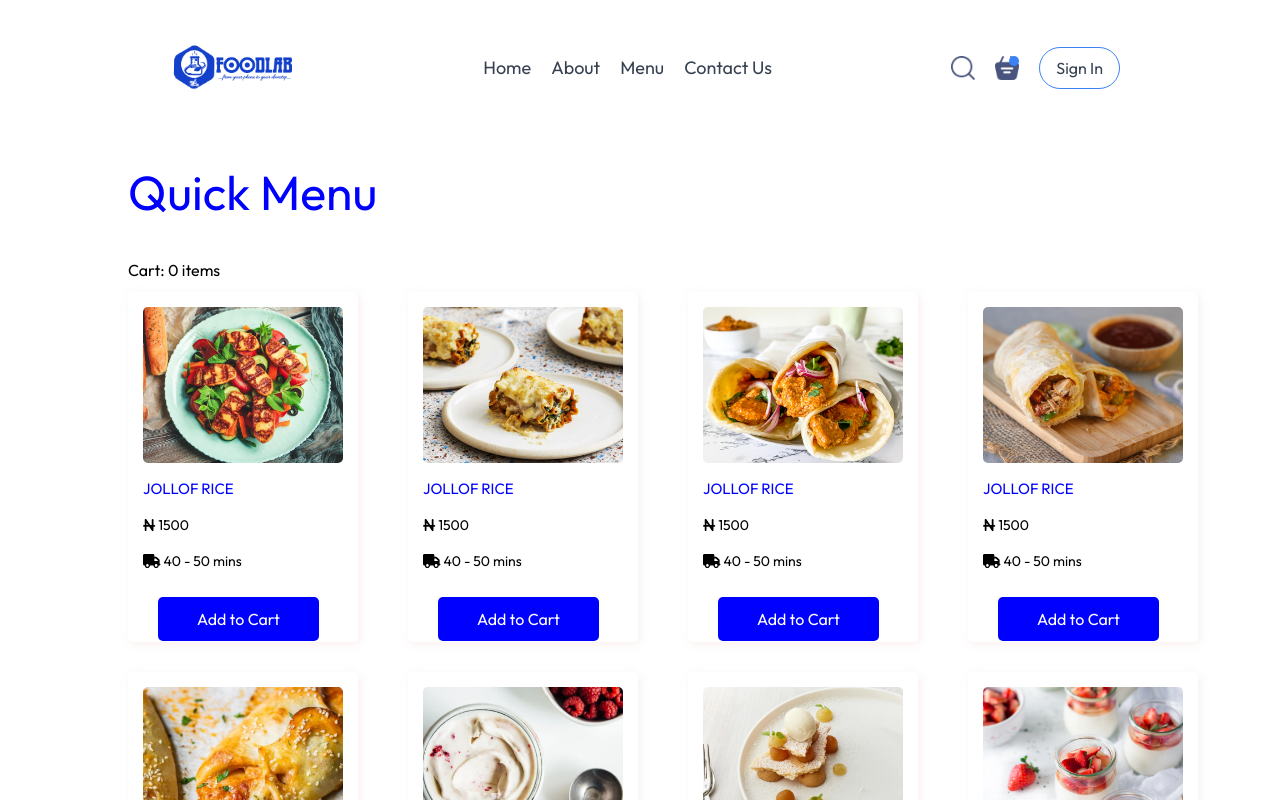
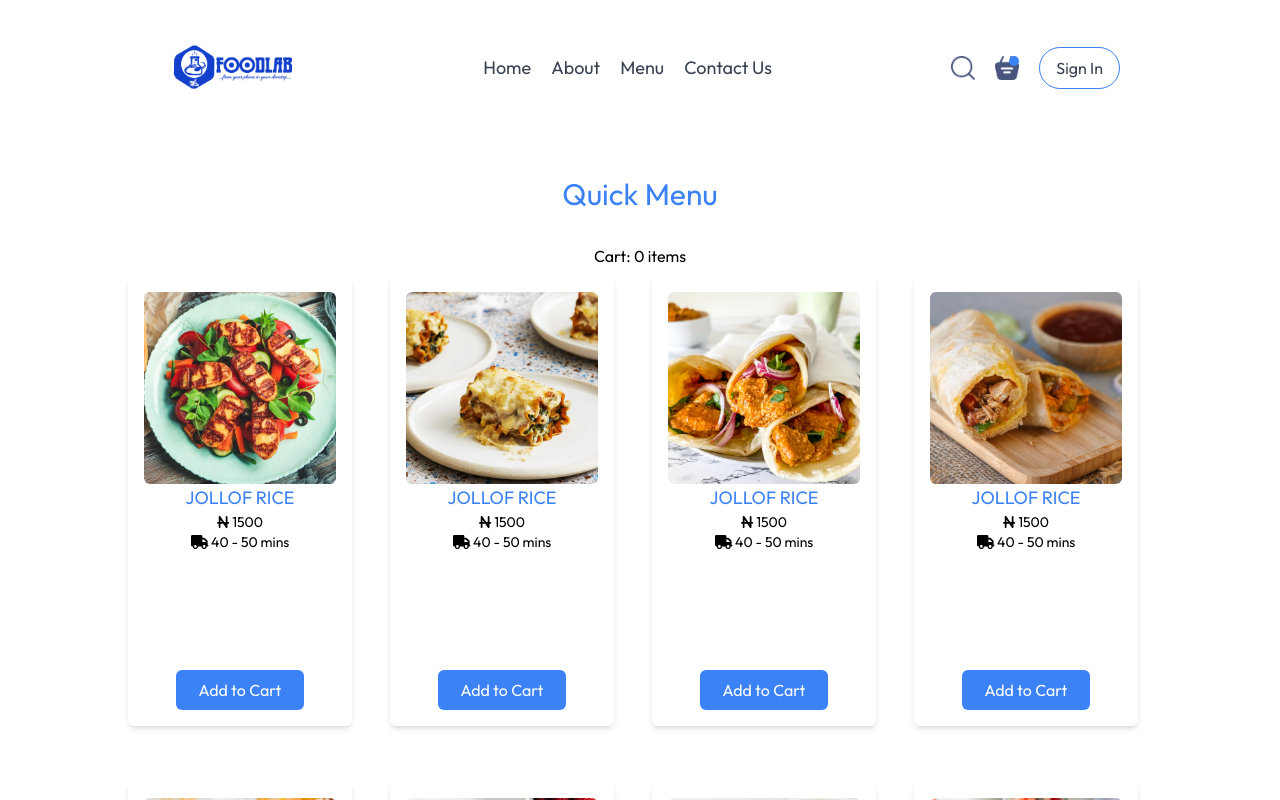
Before and after one commit to OLOWONISHAYE-SUNKANMI/FoodLab, a React (Vite) app: page /quickpicks in a window 1280 px wide. Shown: the top 800 px of the page. Built offline with nearby package versions, Linux system fonts and the light colour scheme.

Commit message:
Update: Add new features or changes

```diff
--- a/src/components/ContactBody/ContactBody.jsx
+++ b/src/components/ContactBody/ContactBody.jsx
@@ -1,18 +1,37 @@
-import React from 'react'
-import './ContactBody.css'
+import React from 'react';
 
 const ContactBody = () => {
   return (
-    <div className='contact_form'>
-        <form>
-            <input type='text' placeholder='Name' />
-            <input type='email' placeholder='Email' />
-            <input type='text' placeholder='Subject' />
-            <textarea placeholder='Message'></textarea>
-            <button>Send a message</button>
-        </form>
+    <div className='w-full flex justify-center items-center p-8 md:p-16'>
+      <form className='w-full md:w-[600px] flex flex-col items-center'>
+        <input
+          type='text'
+          placeholder='Name'
+          className='w-full p-2 border border-gray-300 rounded-md mb-4'
+        />
+        <input
+          type='email'
+          placeholder='Email'
+          className='w-full p-2 border border-gray-300 rounded-md mb-4'
+        />
+        <input
+          type='text'
+          placeholder='Subject'
+          className='w-full p-2 border border-gray-300 rounded-md mb-4'
+        />
+        <textarea
+          placeholder='Message'
+          className='w-full h-48 p-2 border border-gray-300 rounded-md mb-4'
+        ></textarea>
+        <button
+          type='submit'
+          className='w-full p-2 bg-gray-200 border border-gray-300 rounded-md cursor-pointer hover:bg-blue-500 hover:text-white transition duration-300'
+        >
+          Send a message
+        </button>
+      </form>
     </div>
-  )
-}
+  );
+};
 
-export default ContactBody
+export default ContactBody;
--- a/src/components/MenuBody/Quickpicks/Quickpicks.css
+++ b/src/components/MenuBody/Quickpicks/Quickpicks.css
@@ -19,7 +19,7 @@
 
 .quickpicks_body_item {
   width: 230px;
-  height: 350px;
+  height: 360px;
   background: #fff;
   justify-content: center;
   align-items: center;
--- a/src/components/MenuBody/Quickpicks/Quickpicks.jsx
+++ b/src/components/MenuBody/Quickpicks/Quickpicks.jsx
@@ -1,15 +1,18 @@
-import React, { useContext, useState } from 'react';
-import './Quickpicks.css';
+import React, { useContext, useState, useEffect } from 'react';
+import { useNavigate } from 'react-router-dom';
+import { FontAwesomeIcon } from '@fortawesome/react-fontawesome';
+import { faNairaSign, faTruck } from '@fortawesome/free-solid-svg-icons';
+import { CartContext } from '../../../context/CartContext';
 import { menuItems } from '../../../assets/assets';
-import { FontAwesomeIcon } from '@fortawesome/react-fontawesome';
-import { faTruck, faNairaSign } from '@fortawesome/free-solid-svg-icons';
-import { CartContext } from '../../../context/CartContext';
-import { useNavigate } from 'react-router-dom';
 
 const Quickpicks = () => {
   const { cart, addToCart } = useContext(CartContext);
   const navigate = useNavigate();
   const [showPopup, setShowPopup] = useState(false);
+
+  useEffect(() => {
+    console.log('menuItems:', menuItems);
+  }, []);
 
   const handleAddToCart = (item) => {
     addToCart(item);
@@ -20,28 +23,39 @@ const Quickpicks = () => {
   };
 
   return (
-    <div className='quickpicks'>
-      <div className='quickpicks_header'>
-        <h2>Quick Menu</h2>
-        <div className='cart-count' onClick={() => navigate('/cart')}>
+    <div className='py-10'>
+      <div className='flex flex-col items-center'>
+        <h2 className='text-blue-500 text-3xl mb-8'>Quick Menu</h2>
+        <div className='mb-2 cursor-pointer' onClick={() => navigate('/cart')}>
           Cart: {cart.length} items
         </div>
       </div>
-      {showPopup && <div className='popup'>Item added to cart!</div>}
-      <div className='quickpicks_body'>
-        {menuItems.map(item => (
-          <div key={item.id} className='quickpicks_body_item'>
-            <img src={item.image} alt={item.name} />
-            <h3>{item.name}</h3>
-            <p>
-              <FontAwesomeIcon icon={faNairaSign} /> {item.price}
-            </p>
-            <p>
-              <FontAwesomeIcon icon={faTruck} /> {item.delivery_time}
-            </p>
-            <button onClick={() => handleAddToCart(item)}>Add to Cart</button>
-          </div>
-        ))}
+      {showPopup && <div className='fixed top-5 right-5 bg-green-500 text-white p-2 rounded-md z-50'>Item added to cart!</div>}
+      <div className='grid grid-cols-1 sm:grid-cols-2 md:grid-cols-3 lg:grid-cols-4 gap-6 justify-center min-h-screen'>
+        {menuItems.length > 0 ? (
+          menuItems.map(item => (
+            <div key={item.id}
+            className='w-full sm:w-56 min-h-[350px] sm:min-h-[400px] md:min-h-[450px] bg-white flex flex-col items-center justify-between rounded-md mb-8 shadow-md p-4'>
+         <img src={item.image} alt={item.name} className='w-48 h-48 object-cover rounded-md' />
+         <h3 className='text-blue-500 text-lg'>{item.name}</h3>
+         <p className='text-sm'>
+           <FontAwesomeIcon icon={faNairaSign} /> {item.price}
+         </p>
+         <p className='text-sm'>
+           <FontAwesomeIcon icon={faTruck} /> {item.delivery_time}
+         </p>
+         <div className='mt-auto w-full flex justify-center'>
+           <button onClick={() => handleAddToCart(item)}
+                   className='w-2/3 bg-blue-500 text-white rounded-md py-2 transition duration-300 ease-in-out hover:bg-black hover:text-white'>
+             Add to Cart
+           </button>
+         </div>
+       </div>
+
+          ))
+        ) : (
+          <p className='text-center text-gray-500'>No menu items available</p>
+        )}
       </div>
     </div>
   );
--- a/src/components/MenuBody/Restaurant/RestaurantList.jsx
+++ /dev/null
@@ -1,16 +0,0 @@
-import React from 'react'
-import './RestaurantList.css'
-
-const RestaurantList = () => {
-  return (
-    <div className='restaurant-list'>
-        <div className='restaurant-list_header'>
-            <h3>OUR RESTAURANTS</h3>
-            <p>Choose a restaurant and create a menu.</p>
-        </div>
-
-    </div>
-  )
-}
-
-export default RestaurantList
```
Also changed, not shown: src/components/MenuBody/Restaurant/Restaurant.css (deleted).
